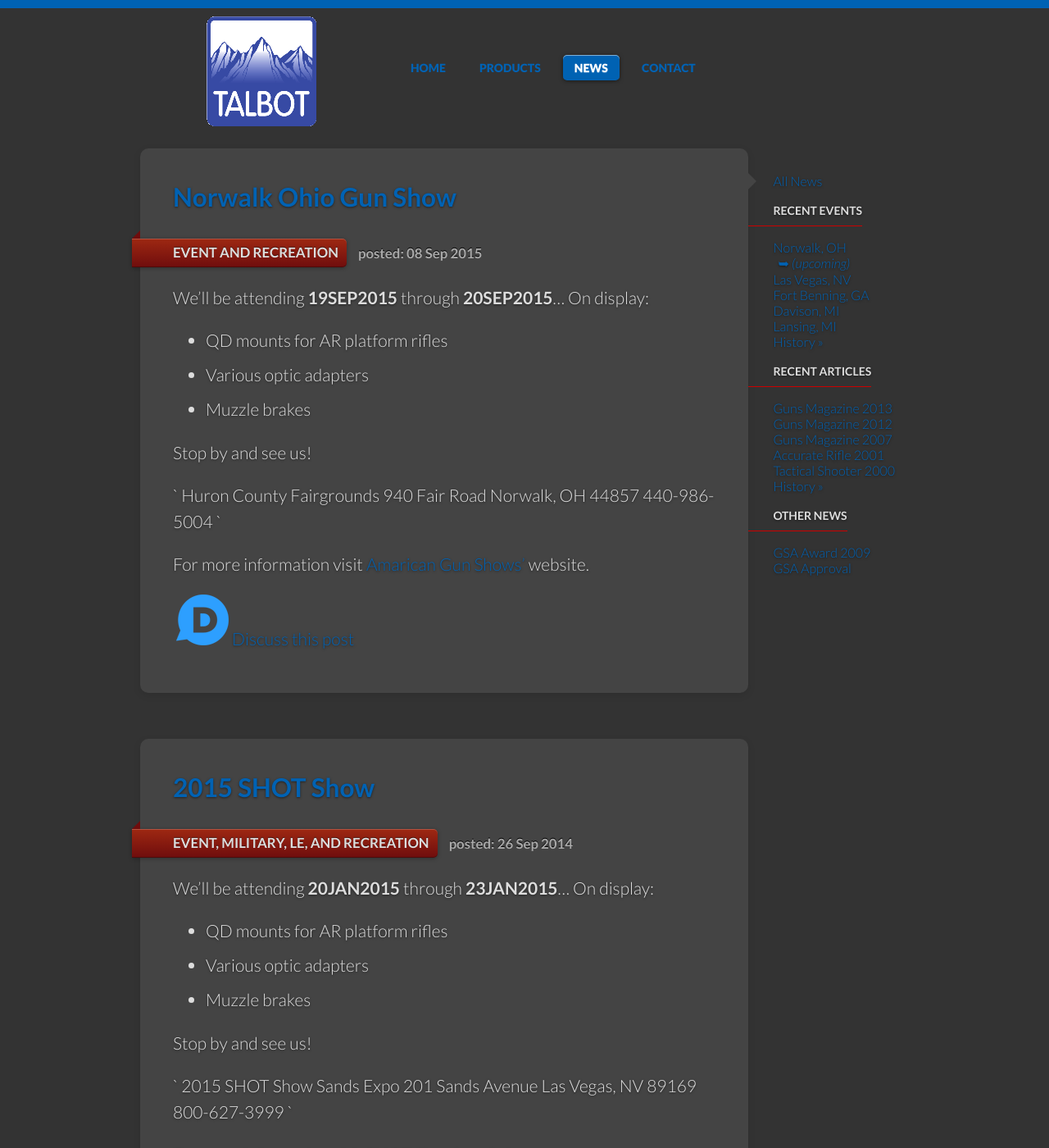
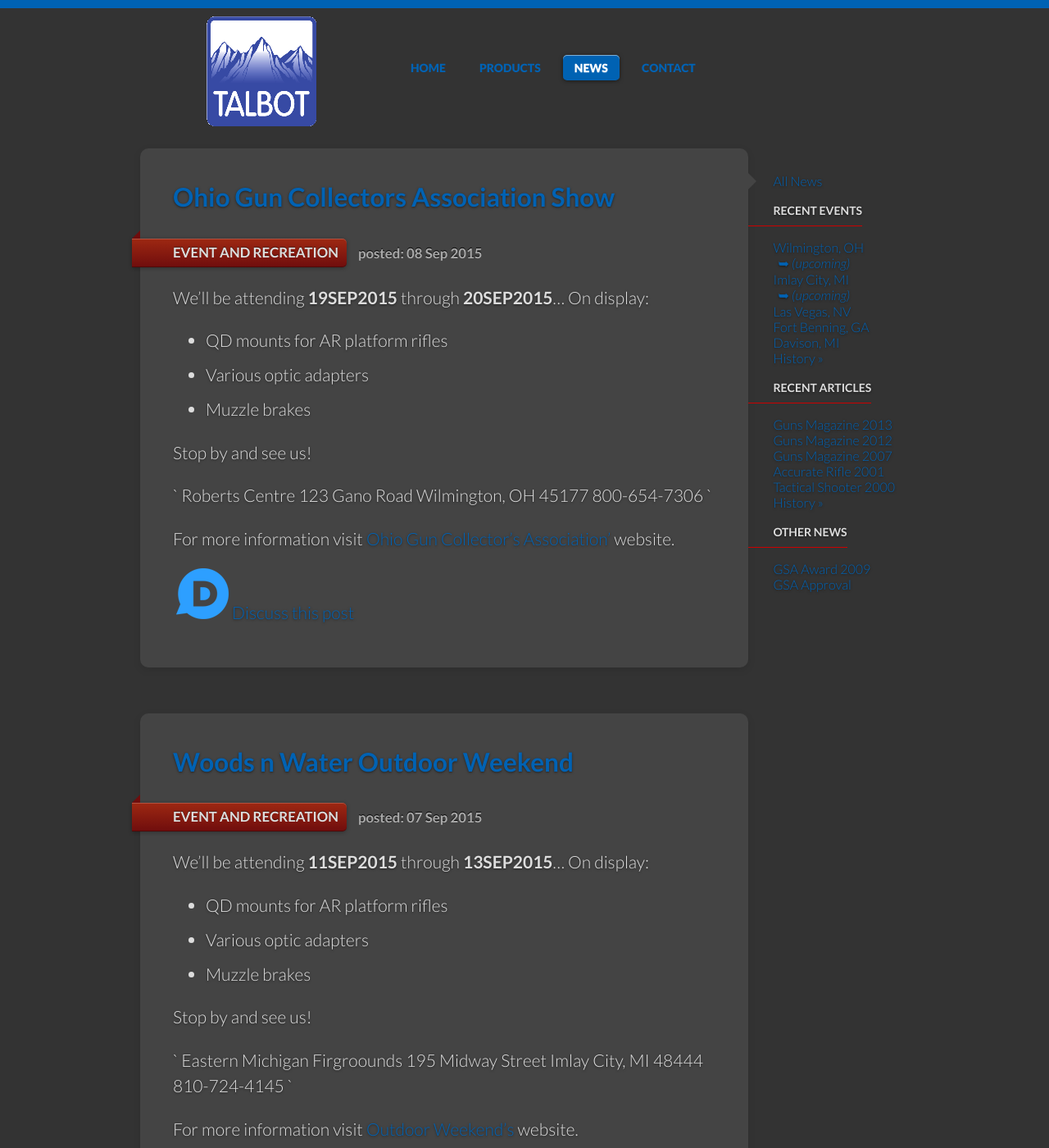
Before and after one commit to qdmounts/qdmounts.github.io, a Jekyll site: the page built from news/index.html, in a window 1280 px wide and 1400 px high. Shown: the whole window at 82% size. Built offline with Jekyll 4.4.1, drawn with Linux system fonts in a browser that asks for light colours.

Commit message:
event updates

```diff
--- /dev/null
+++ b/_posts/2015-09-06-qdmounts-event-imlay_city-sep2015.markdown
@@ -0,0 +1,29 @@
+---
+layout: news_item
+title: 'Woods n Water Outdoor Weekend'
+date: 2015-09-06 19:27:00 -0500
+event_date_start: 2015-09-11
+event_date_end: 2015-09-13
+author: prolixalias
+location_city: Imlay City
+location_state: MI
+comments: true
+disqus_identifier: '20150906192700'
+categories: [event, recreation]
+---
+
+We'll be attending **11SEP2015** through **13SEP2015**... On display:
+
+* QD mounts for AR platform rifles
+* Various optic adapters
+* Muzzle brakes
+
+Stop by and see us!
+
+`    Eastern Michigan Firgroounds
+    195 Midway Street
+    Imlay City, MI 48444
+    810-724-4145
+`
+
+For more information visit [Outdoor Weekend's](http://www.outdoorweekend.net/) website.
--- a/_posts/2015-09-08-qdmounts-event-norwalk-sep2015.markdown
+++ b/_posts/2015-09-08-qdmounts-event-wilmington-sep2015.markdown
@@ -1,11 +1,11 @@
 ---
 layout: news_item
-title: 'Norwalk Ohio Gun Show'
+title: 'Ohio Gun Collectors Association Show'
 date: 2015-09-08 01:23:00 -0500
 event_date_start: 2015-09-19
 event_date_end: 2015-09-20
 author: prolixalias
-location_city: Norwalk
+location_city: Wilmington
 location_state: OH
 comments: true
 disqus_identifier: '20150908012300'
@@ -20,10 +20,10 @@
 
 Stop by and see us!
 
-`    Huron County Fairgrounds
-    940 Fair Road
-    Norwalk, OH 44857
-    440-986-5004
+`    Roberts Centre
+    123 Gano Road
+    Wilmington, OH 45177
+    800-654-7306
 `
 
-For more information visit [Amarican Gun Shows'](http://www.americangunshows.com/GunShows/) website.
+For more information visit [Ohio Gun Collector's Association'](http://www.ogca.com/) website.
```
